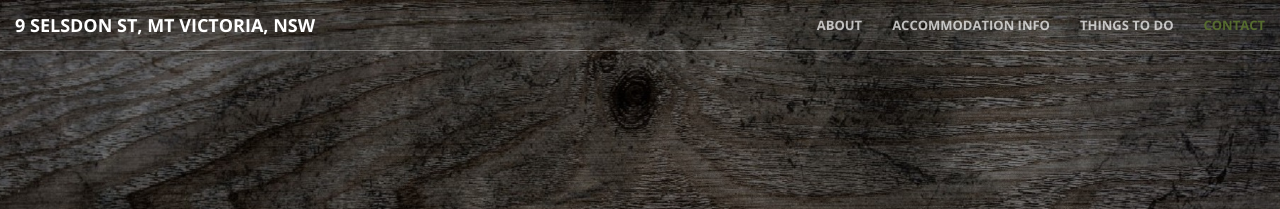
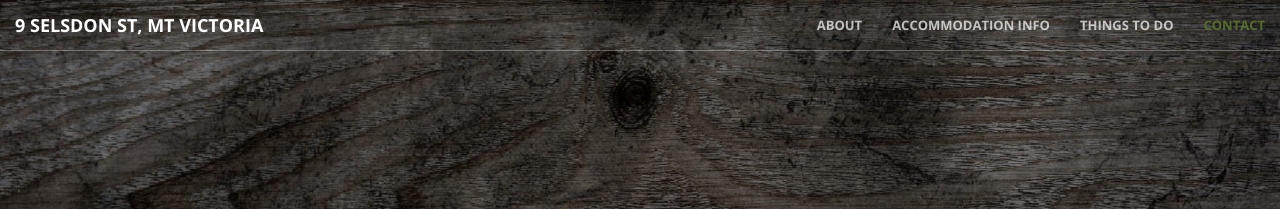
Before and after one commit to DillwyniaLodge/homepage1, a Jekyll site: the page built from index.html, in a window 1280 px wide. Shown: the top 209 px of the page. Built offline with Jekyll 4.4.1, drawn with Linux system fonts in a browser that asks for light colours.

Commit message:
Update nav.html

```diff
--- a/_includes/nav.html
+++ b/_includes/nav.html
@@ -8,7 +8,7 @@
                 <span class="icon-bar"></span>
                 <span class="icon-bar"></span>
             </button>
-            <a class="navbar-brand page-scroll" href="https://www.google.com.au/maps/place/9+Selsdon+St,+Mount+Victoria+NSW+2786/@-33.5883475,150.2507058,17z/data=!3m1!4b1!4m5!3m4!1s0x6b127308de7af0b3:0xd7da3d9ea2d387bf!8m2!3d-33.5883475!4d150.2528945">9 Selsdon St, Mt Victoria, NSW</a>
+            <a class="navbar-brand page-scroll" href="https://www.google.com.au/maps/place/9+Selsdon+St,+Mount+Victoria+NSW+2786/@-33.5883475,150.2507058,17z/data=!3m1!4b1!4m5!3m4!1s0x6b127308de7af0b3:0xd7da3d9ea2d387bf!8m2!3d-33.5883475!4d150.2528945">9 Selsdon St, Mt Victoria</a>
         </div>
 
         <!-- Collect the nav links, forms, and other content for toggling -->
```
